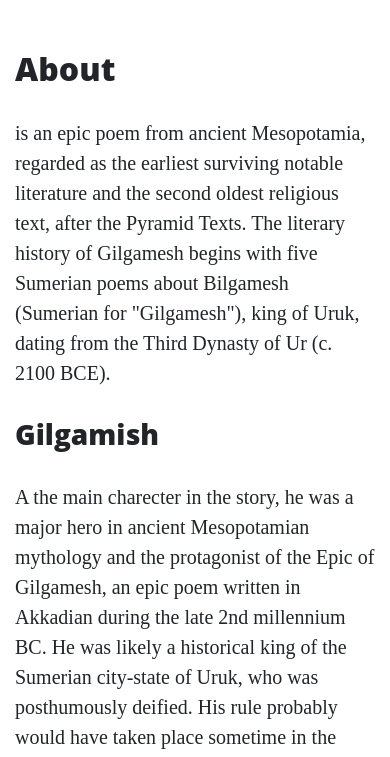
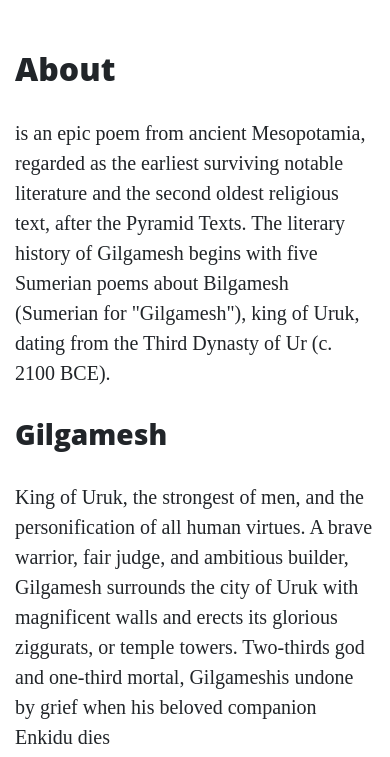
Before and after one commit to AwsSG/gilg, a Flask app: page /about in a window 390 px wide. Shown: the part 533-1290 px from the top of the page. Run offline with Flask 2, Linux system fonts and the light colour scheme; some libraries are stand-ins or nearby versions.

Commit message:
made the data folder on the run.py level, about page content is generated by for loop

```diff
--- a/run.py
+++ b/run.py
@@ -1,4 +1,5 @@
 import os
+import json
 from flask import Flask, render_template
 
 app = Flask(__name__)
@@ -12,8 +13,10 @@ def index():
 
 @app.route("/about")
 def about():
-
-    return render_template("about.html", page_title="About")
+    data = []
+    with open("data/characters.json", "r") as json_data:
+        data = json.load(json_data)
+    return render_template("about.html", page_title="About", heros=data)
 
 
 @app.route("/contact")
--- a/templates/about.html
+++ b/templates/about.html
@@ -6,46 +6,22 @@
     oldest religious text, after the Pyramid Texts. The literary history of Gilgamesh begins with five Sumerian poems
     about Bilgamesh (Sumerian for "Gilgamesh"), king of Uruk, dating from the Third Dynasty of Ur (c. 2100 BCE).
 </p>
+
+{% for hero in heros %}
+
     <div class="row featureette">
         <div class="col-md-7">
-        <h3>Gilgamish</h3>
+            <h3>{{ hero.name }}</h3>
             <p>
-            A the main charecter in the story, he was a major hero in ancient Mesopotamian mythology and the protagonist of the Epic of Gilgamesh, an epic
-            poem written in Akkadian during the late 2nd millennium BC. He was likely a historical king of the Sumerian
-            city-state of Uruk, who was posthumously deified. His rule probably would have taken place sometime in the
-            beginning of the Early Dynastic Period (Mesopotamia) (henceforth ED), though he became a major figure in
-            Sumerian legend during the Third Dynasty of Ur (c. 2112 – c. 2004 BC). <br>
-            Tales of Gilgamesh's legendary exploits are narrated in five surviving Sumerian poems. The earliest of these
-            is likely "Gilgamesh, Enkidu, and the Netherworld", in which Gilgamesh comes to the aid of
-            the goddess Inanna and drives away the creatures infesting her huluppu tree. She gives him two unknown
-            objects, a mikku and a pikku, which he loses. After Enkidu's death, his shade tells Gilgamesh about the
-            bleak conditions in the Underworld. The poem "Gilgamesh and Agga" describes Gilgamesh's revolt against his
-            overlord King Agga. Other Sumerian poems relate Gilgamesh's defeat of the giant Huwawa and the Bull of
-            Heaven, while a fifth, poorly preserved poem relates the account of his death and funeral.
+                {{ hero.desc }}
             </p>
         </div>
         <div class="col-md-5">
-        <img src="https://upload.wikimedia.org/wikipedia/commons/thumb/e/ed/Hero_lion_Dur-Sharrukin_Louvre_AO19862.jpg/330px-Hero_lion_Dur-Sharrukin_Louvre_AO19862.jpg"
-            alt="">
+            <img src="{{ hero.img_src }}" alt="" class="featurette-image image-responsive">
         </div>
     </div>
 
-<div class="row featureette">
-    <div class="col-md-5">
-        <img src="https://upload.wikimedia.org/wikipedia/commons/thumb/5/54/Enkidu%2C_Gilgamesh%27s_friend._From_Ur%2C_Iraq%2C_2027-1763_BCE._Iraq_Museum.jpg/330px-Enkidu%2C_Gilgamesh%27s_friend._From_Ur%2C_Iraq%2C_2027-1763_BCE._Iraq_Museum.jpg"
-            alt="">
-    </div>
-    <div class="col-md-7">
-        <h3>Enkido</h3>
-        <p>
-            was a legendary figure in ancient Mesopotamian mythology, wartime comrade and friend of Gilgamesh, king of
-            Uruk. Their exploits were composed in Sumerian poems and in the Akkadian Epic of Gilgamesh, written during
-            the 2nd millennium BC. He is the oldest literary representation of the wild man, a recurrent motif in
-            artistic representations in Mesopotamia and in Ancient Near East literature. The apparition of Enkidu as a
-            primitive man seems to be an innovation of the Old Babylonian version (1300 - 1000 BC), as he was originally
-            a servant-warrior in the Sumerian poems.
-        </p>
-    </div>
-</div>
+    <hr class="featurette-divider">
 
+{% endfor %}
 {% endblock %}
```
Also changed, not shown: data/characters.json (renamed from static/data/charecters.json). Lines whose indentation alone changed are shown as unchanged.
